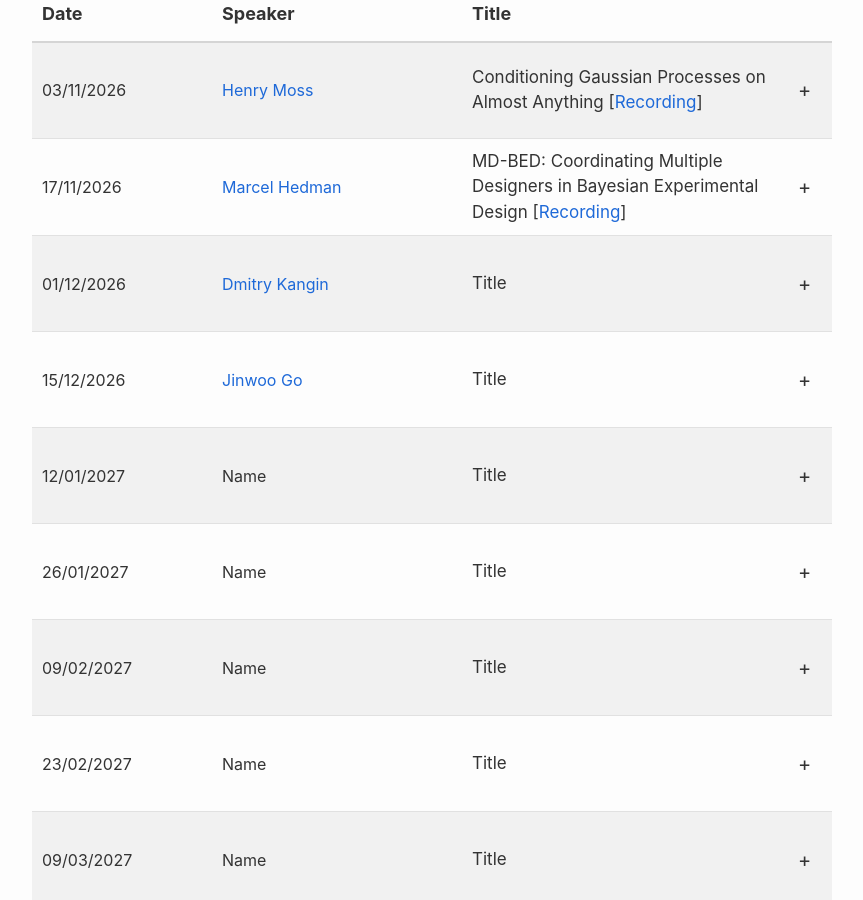
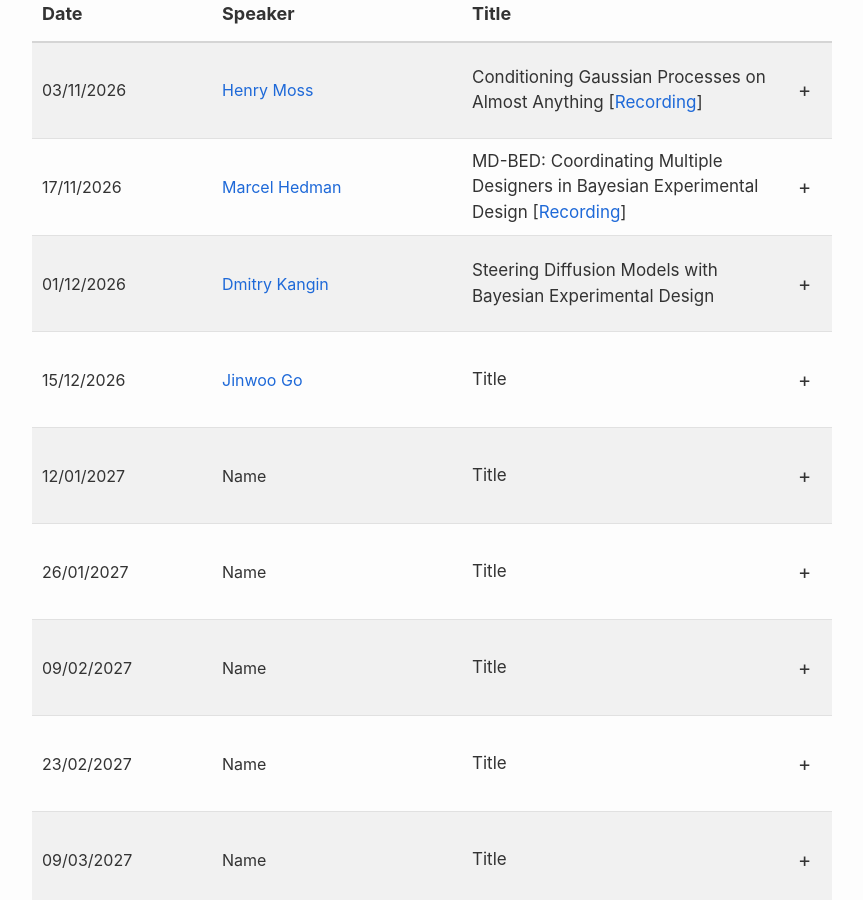
Before and after one commit to bayesiandesign/seminar, a Jekyll site: the page built from schedule.html, in a window 1280 px wide and 900 px high, scrolled down 376 px. Shown: the whole window, without its empty margins (208-1071 px from the left). Built offline with Jekyll 4.4.1, drawn with Linux system fonts in a browser that asks for light colours; nearby versions of some CDN libraries.

Commit message:
Revise seminar title and abstract content
Updated seminar title and abstract for clarity and detail.

```diff
--- a/schedule.html
+++ b/schedule.html
@@ -98,7 +98,7 @@ permalink: /schedule/
             </div>
 
             <div class="seminar-title">
-                Title
+                Steering Diffusion Models with Bayesian Experimental Design
             </div>
 
             <div class="seminar-expand">
@@ -111,7 +111,7 @@ permalink: /schedule/
             <strong>Abstract</strong>
 
             <p>
-                This is where the abstract for the seminar goes.
+                Although generative models have achieved remarkable quality across domains such as vision and robotics, effectively steering their outputs remains challenging. Users often find it difficult to fully specify their preferences through prompts, while finding it much easier to refine generated outputs through iterative feedback. Moreover, without such feedback, there is no guarantee that generated outputs will faithfully reflect the user’s intent. In this talk, we discuss how techniques such as Bayesian experimental design and Bayesian optimisation can be used to steer (diffusion) generative models using user feedback. We then place these ideas in the broader context of steering generative models for AI for science, where effective user interaction can be particularly important.
             </p>
         </div>
 
```
